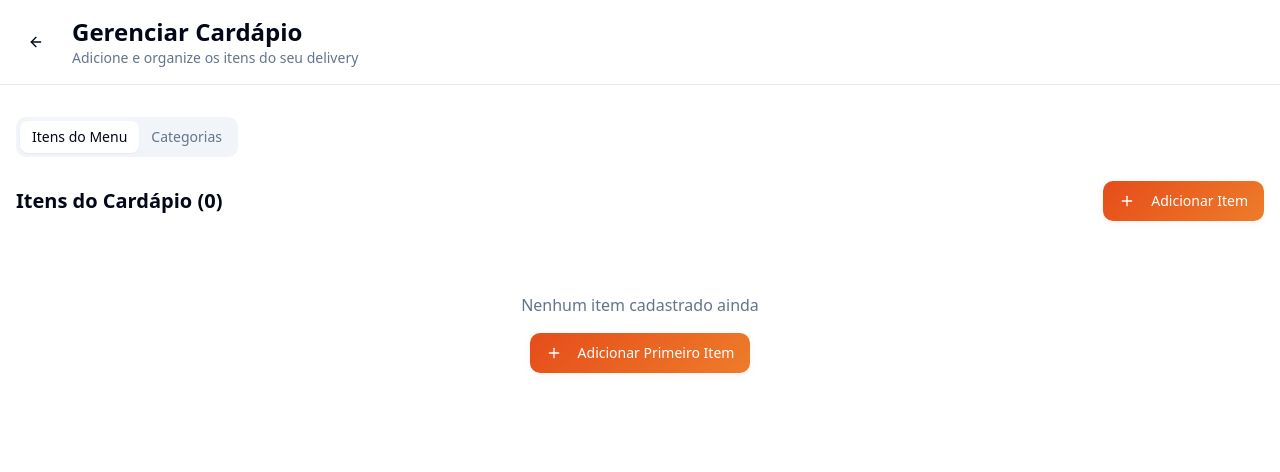
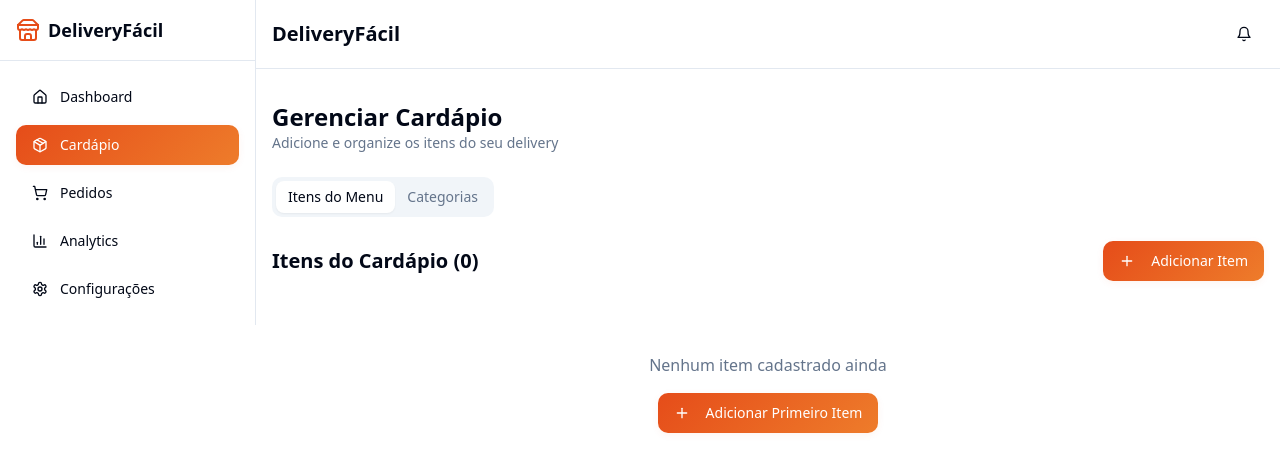
Before and after one commit to Rafael-web-ninja/delivery-food, a React (Vite) app: page /menu in a window 1280 px wide. Shown: the top 472 px of the page. Built offline with nearby package versions, Linux system fonts and the light colour scheme.

Commit message:
Fix preview link and navigation
The preview link for the menu is still not loading. The sidebar and header components need to be accessible on all pages, not just the main page. Additionally, the orders tab should include a filter for daily orders.

```diff
--- a/src/App.tsx
+++ b/src/App.tsx
@@ -4,6 +4,7 @@ import { TooltipProvider } from "@/components/ui/tooltip";
 import { QueryClient, QueryClientProvider } from "@tanstack/react-query";
 import { BrowserRouter, Routes, Route } from "react-router-dom";
 import { AuthProvider } from "@/hooks/useAuth";
+import DashboardLayout from "@/components/DashboardLayout";
 import Index from "./pages/Index";
 import Auth from "./pages/Auth";
 import Dashboard from "./pages/Dashboard";
@@ -26,12 +27,14 @@ const App = () => (
           <Routes>
             <Route path="/" element={<Index />} />
             <Route path="/auth" element={<Auth />} />
-            <Route path="/dashboard" element={<Dashboard />} />
-            <Route path="/menu" element={<MenuManagement />} />
-            <Route path="/orders" element={<OrderManagement />} />
-            <Route path="/analytics" element={<Analytics />} />
-            <Route path="/settings" element={<Settings />} />
             <Route path="/menu/:businessId" element={<PublicMenu />} />
+            <Route element={<DashboardLayout />}>
+              <Route path="/dashboard" element={<Dashboard />} />
+              <Route path="/menu" element={<MenuManagement />} />
+              <Route path="/orders" element={<OrderManagement />} />
+              <Route path="/analytics" element={<Analytics />} />
+              <Route path="/settings" element={<Settings />} />
+            </Route>
             {/* ADD ALL CUSTOM ROUTES ABOVE THE CATCH-ALL "*" ROUTE */}
             <Route path="*" element={<NotFound />} />
           </Routes>
--- /dev/null
+++ b/src/components/DashboardLayout.tsx
@@ -0,0 +1,78 @@
+import { useAuth } from '@/hooks/useAuth';
+import { useState } from 'react';
+import { Outlet, useLocation } from 'react-router-dom';
+import { Button } from '@/components/ui/button';
+import { Menu } from 'lucide-react';
+import { Sidebar } from '@/components/Sidebar';
+import { NotificationBell } from '@/components/NotificationBell';
+
+const DashboardLayout = () => {
+  const { user, signOut } = useAuth();
+  const [sidebarOpen, setSidebarOpen] = useState(false);
+  const location = useLocation();
+
+  // Não mostrar o layout nas páginas públicas
+  const isPublicRoute = location.pathname.startsWith('/menu/') ||
+                       location.pathname === '/auth' ||
+                       location.pathname === '/';
+
+  if (isPublicRoute) {
+    return <Outlet />;
+  }
+
+  return (
+    <div className="min-h-screen bg-background flex">
+      {/* Sidebar */}
+      <Sidebar isOpen={sidebarOpen} onToggle={() => setSidebarOpen(!sidebarOpen)} />
+
+      {/* Main Content */}
+      <div className="flex-1 flex flex-col lg:ml-0">
+        <header className="border-b bg-background/95 backdrop-blur supports-[backdrop-filter]:bg-background/60">
+          <div className="px-4 py-4 flex justify-between items-center">
+            <div className="flex items-center gap-4">
+              <Button
+                variant="ghost"
+                size="sm"
+                onClick={() => setSidebarOpen(!sidebarOpen)}
+                className="lg:hidden"
+              >
+                <Menu className="h-5 w-5" />
+              </Button>
+              <div>
+                <h1 className="text-xl font-bold">DeliveryFácil</h1>
+              </div>
+            </div>
+            <div className="flex items-center gap-4">
+              <NotificationBell />
+              {user && (
+                <>
+                  <Button
+                    variant="ghost"
+                    size="sm"
+                    className="flex items-center gap-2"
+                  >
+                    <div className="h-8 w-8 bg-primary rounded-full flex items-center justify-center">
+                      <span className="text-primary-foreground text-sm font-medium">
+                        {user.email?.charAt(0).toUpperCase()}
+                      </span>
+                    </div>
+                    <span className="text-sm hidden md:block">{user.email}</span>
+                  </Button>
+                  <Button variant="outline" onClick={signOut} size="sm">
+                    Sair
+                  </Button>
+                </>
+              )}
+            </div>
+          </div>
+        </header>
+
+        <main className="flex-1 overflow-auto">
+          <Outlet />
+        </main>
+      </div>
+    </div>
+  );
+};
+
+export default DashboardLayout;
--- a/src/pages/Dashboard.tsx
+++ b/src/pages/Dashboard.tsx
@@ -132,53 +132,7 @@ const Dashboard = () => {
   }
 
   return (
-    <div className="min-h-screen bg-background flex">
-      {/* Sidebar */}
-      <Sidebar isOpen={sidebarOpen} onToggle={() => setSidebarOpen(!sidebarOpen)} />
-
-      {/* Main Content */}
-      <div className="flex-1 flex flex-col lg:ml-0">
-        <header className="border-b bg-background/95 backdrop-blur supports-[backdrop-filter]:bg-background/60">
-          <div className="px-4 py-4 flex justify-between items-center">
-            <div className="flex items-center gap-4">
-              <Button
-                variant="ghost"
-                size="sm"
-                onClick={() => setSidebarOpen(!sidebarOpen)}
-                className="lg:hidden"
-              >
-                <Menu className="h-5 w-5" />
-              </Button>
-              <div>
-                <h1 className="text-2xl font-bold">Dashboard</h1>
-                {business && (
-                  <p className="text-sm text-muted-foreground">{business.name}</p>
-                )}
-              </div>
-            </div>
-            <div className="flex items-center gap-4">
-              <NotificationBell />
-              <Button
-                variant="ghost"
-                size="sm"
-                onClick={() => navigate('/settings')}
-                className="flex items-center gap-2"
-              >
-                <div className="h-8 w-8 bg-primary rounded-full flex items-center justify-center">
-                  <span className="text-primary-foreground text-sm font-medium">
-                    {user.email?.charAt(0).toUpperCase()}
-                  </span>
-                </div>
-                <span className="text-sm hidden md:block">{user.email}</span>
-              </Button>
-              <Button variant="outline" onClick={signOut} size="sm">
-                Sair
-              </Button>
-            </div>
-          </div>
-        </header>
-
-        <main className="flex-1 px-4 py-8 overflow-auto">
+    <div className="px-4 py-8">
       <div className="grid gap-6">
         <div>
           <h2 className="text-3xl font-bold mb-2">Dashboard</h2>
@@ -371,8 +325,6 @@ const Dashboard = () => {
           </Card>
         )}
       </div>
-        </main>
-      </div>
     </div>
   );
 };
--- a/src/pages/MenuManagement.tsx
+++ b/src/pages/MenuManagement.tsx
@@ -228,22 +228,14 @@ const MenuManagement = () => {
   };
 
   return (
-    <div className="min-h-screen bg-background">
-      <header className="border-b">
-        <div className="container mx-auto px-4 py-4 flex items-center gap-4">
-          <Button variant="ghost" size="sm" onClick={() => navigate('/')}>
-            <ArrowLeft className="h-4 w-4" />
-          </Button>
-          <div>
+    <div className="px-4 py-8">
+      <div className="mb-6">
         <h1 className="text-2xl font-bold">Gerenciar Cardápio</h1>
         <p className="text-sm text-muted-foreground">
           Adicione e organize os itens do seu delivery
         </p>
       </div>
-        </div>
-      </header>
 
-      <main className="container mx-auto px-4 py-8">
       <Tabs defaultValue="items" className="space-y-6">
         <TabsList>
           <TabsTrigger value="items">Itens do Menu</TabsTrigger>
@@ -441,7 +433,6 @@ const MenuManagement = () => {
         <CategoryManagement />
       </TabsContent>
     </Tabs>
-      </main>
     </div>
   );
 };
--- a/src/pages/OrderManagement.tsx
+++ b/src/pages/OrderManagement.tsx
@@ -136,25 +136,24 @@ const OrderManagement = () => {
   }
 
   return (
-    <div className="min-h-screen bg-background">
-      <header className="border-b">
-        <div className="container mx-auto px-4 py-4 flex items-center gap-4">
-          <Button variant="ghost" size="sm" onClick={() => navigate('/dashboard')}>
-            <ArrowLeft className="h-4 w-4" />
-          </Button>
-          <div>
+    <div className="px-4 py-8">
+      <div className="mb-6">
         <h1 className="text-2xl font-bold">Gerenciar Pedidos</h1>
         <p className="text-sm text-muted-foreground">
           Acompanhe e atualize o status dos pedidos
         </p>
       </div>
-        </div>
-      </header>
 
-      <main className="container mx-auto px-4 py-8">
       <Tabs defaultValue="all" className="space-y-6">
         <TabsList>
           <TabsTrigger value="all">Todos ({orders.length})</TabsTrigger>
+          <TabsTrigger value="today">
+            Hoje ({orders.filter(o => {
+              const today = new Date().toDateString();
+              const orderDate = new Date(o.created_at).toDateString();
+              return today === orderDate;
+            }).length})
+          </TabsTrigger>
           <TabsTrigger value="pending">
             Pendentes ({orders.filter(o => o.status === 'pending').length})
           </TabsTrigger>
@@ -173,6 +172,17 @@ const OrderManagement = () => {
           <OrdersList orders={orders} onStatusUpdate={updateOrderStatus} />
         </TabsContent>
 
+        <TabsContent value="today">
+          <OrdersList
+            orders={orders.filter(o => {
+              const today = new Date().toDateString();
+              const orderDate = new Date(o.created_at).toDateString();
+              return today === orderDate;
+            })}
+            onStatusUpdate={updateOrderStatus}
+          />
+        </TabsContent>
+
         <TabsContent value="pending">
           <OrdersList orders={orders.filter(o => o.status === 'pending')} onStatusUpdate={updateOrderStatus} />
         </TabsContent>
@@ -189,7 +199,6 @@ const OrderManagement = () => {
           <OrdersList orders={orders.filter(o => o.status === 'delivered')} onStatusUpdate={updateOrderStatus} />
         </TabsContent>
       </Tabs>
-      </main>
     </div>
   );
 };
```
Lines whose indentation alone changed are shown as unchanged.
